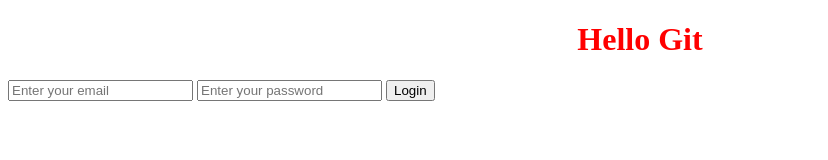
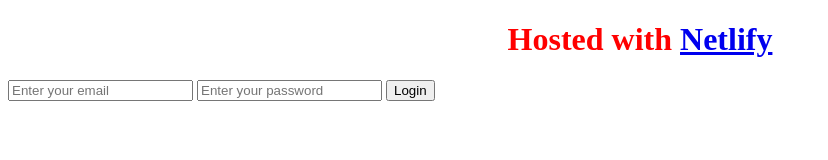
Before and after one commit to ShadowLoba415/My-Project, a plain HTML site: page index.html in a window 1280 px wide. Shown: the whole page, without its empty margins (0-828 px from the left). Drawn offline with Linux system fonts and the light colour scheme.

Commit message:
Added link to Netlify

```diff
--- a/index.html
+++ b/index.html
@@ -9,7 +9,8 @@
   </head>
   <body>
     <h1>
-        Hello Git
+        Hosted with
+        <a href="http://www.netlify.com">Netlify</a>
     </h1>
     <form>
         <input type="email" placeholder="Enter your email"/>
```
